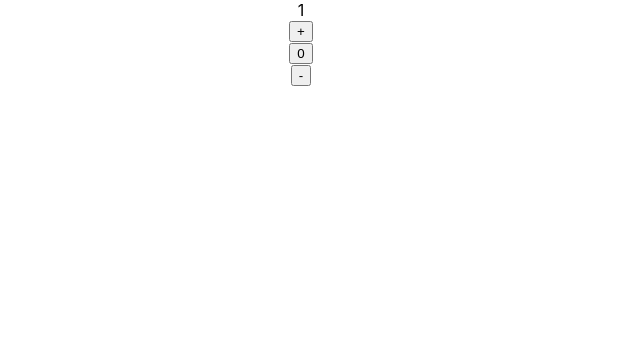
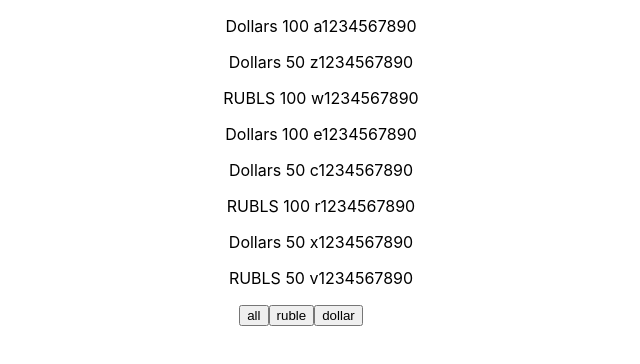
Before and after one commit to talerqa/microtasks, a React (Create React App) app: page / in a window 1280 px wide. Shown: the top 364 px of the page, without its empty margins (339-979 px from the left). Built offline with nearby package versions, Linux system fonts and the light colour scheme.

Commit message:
feat: add filter money

```diff
--- a/src/App.css
+++ b/src/App.css
@@ -36,3 +36,7 @@
     transform: rotate(360deg);
   }
 }
+
+ul {
+  list-style-type: none;
+}
--- a/src/App.tsx
+++ b/src/App.tsx
@@ -1,36 +1,55 @@
 import React, {useState} from 'react';
 import './App.css';
-import {Button} from './site/Button';
+import {Money} from './site/Money';
+
 
 function App() {
-
-  // const Foo = (name: string) => {
-  //   console.log(name)
-  // }
-//  let a = 1;
-
-  let [a, Count] = useState(1)
-
-  const PlusCounter = () => {
-    Count(++a);
-  }
-
-  const ResetCounter = () => {
-    Count(a = 0)
-  }
-
-  const MinusCounter = () => {
-    Count(--a);
-  }
+  const [money, setMoney] = useState([
+    {banknots: 'Dollars', value: 100, number: ' a1234567890'},
+    {banknots: 'Dollars', value: 50, number: ' z1234567890'},
+    {banknots: 'RUBLS', value: 100, number: ' w1234567890'},
+    {banknots: 'Dollars', value: 100, number: ' e1234567890'},
+    {banknots: 'Dollars', value: 50, number: ' c1234567890'},
+    {banknots: 'RUBLS', value: 100, number: ' r1234567890'},
+    {banknots: 'Dollars', value: 50, number: ' x1234567890'},
+    {banknots: 'RUBLS', value: 50, number: ' v1234567890'},
+  ])
 
   return (
     <div className="App">
-      <div>{a}</div>
-      <Button name={'+'} callback={PlusCounter}/>
-      <Button name={'0'} callback={ResetCounter}/>
-      <Button name={'-'} callback={MinusCounter}/>
-    </div>
-  );
+      <Money data={money}/>
+    </div>)
 }
 
+
 export default App;
+
+
+// const Foo = (name: string) => {
+//   //   console.log(name)
+//   // }
+// //  let a = 1;
+//
+//   let [a, Count] = useState(1)
+//
+//   const PlusCounter = () => {
+//     Count(++a);
+//   }
+//
+//   const ResetCounter = () => {
+//     Count(a = 0)
+//   }
+//
+//   const MinusCounter = () => {
+//     Count(--a);
+//   }
+
+
+{/*<div>{a}</div>*/
+}
+{/*<Button name={'+'} callback={PlusCounter}/>*/
+}
+{/*<Button name={'0'} callback={ResetCounter}/>*/
+}
+{/*<Button name={'-'} callback={MinusCounter}/>*/
+}
--- a/src/Export.ts
+++ b/src/Export.tsx
@@ -1,3 +1,5 @@
+import {useState} from 'react';
+
 export type StudentsType = {
   id: number,
   name: string,
--- /dev/null
+++ b/src/script.js
@@ -0,0 +1 @@
+console.log(12)
--- a/src/site/Button.tsx
+++ b/src/site/Button.tsx
@@ -1,18 +1 @@
 import React from 'react';
-
-type ButtonPropsType = {
-  name: string,
-  callback: () => void,
-}
-
-export const Button = (props:ButtonPropsType) => {
- const onClickHandler = () => {
-   props.callback()
- }
-
-  return(<div>
-    <button onClick={onClickHandler}>
-      {props.name}
-    </button>
-    </div>)
-}
--- /dev/null
+++ b/src/site/Money.tsx
@@ -0,0 +1,59 @@
+import React, {useState} from 'react';
+
+export const Money = (props: any) => {
+
+  const [filter, setFilter] = useState('all');
+
+  let currentMoney = props.data;
+  if (filter === 'RUBLS') {
+    currentMoney = props.data.filter((el: any) => el.banknots === 'RUBLS');
+
+  }
+
+  if (filter === 'Dollars') {
+    currentMoney = props.data.filter((el: any) => el.banknots === 'Dollars');
+
+  }
+
+  const onClickHandler = (name: any) => {
+    setFilter(name)
+  }
+
+  return <div>
+    {currentMoney.map((element: any) => {
+      return <div>
+        <ul>
+          <li>
+            <span> {element.banknots}</span>
+            <span> {element.value}</span>
+            <span> {element.number}</span>
+          </li>
+        </ul>
+      </div>
+    })
+    }
+    <button onClick={() => onClickHandler('all')}>all</button>
+    <button onClick={() => onClickHandler('RUBLS')}>ruble</button>
+    <button onClick={() => onClickHandler('Dollars')}>dollar</button>
+  </div>
+}
+
+
+// export const Money = (props: any) => {
+//   {
+//     props.data.map((element: any) => {
+//       return <div>
+//         <ul>
+//           <li>
+//             <span> {element.banknots}</span>
+//             <span> {element.value}</span>
+//             <span> {element.number}</span>
+//           </li>
+//         </ul>
+//         <button>all</button>
+//         <button>ruble</button>
+//         <button>dollar</button>
+//       </div>
+//     })
+//   }
+// };
```
